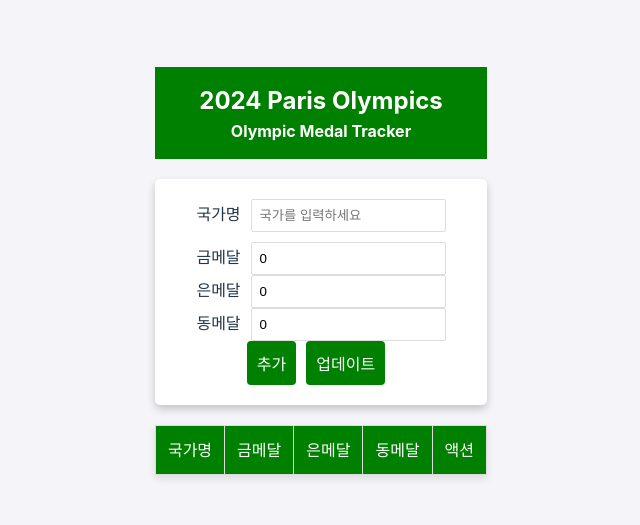
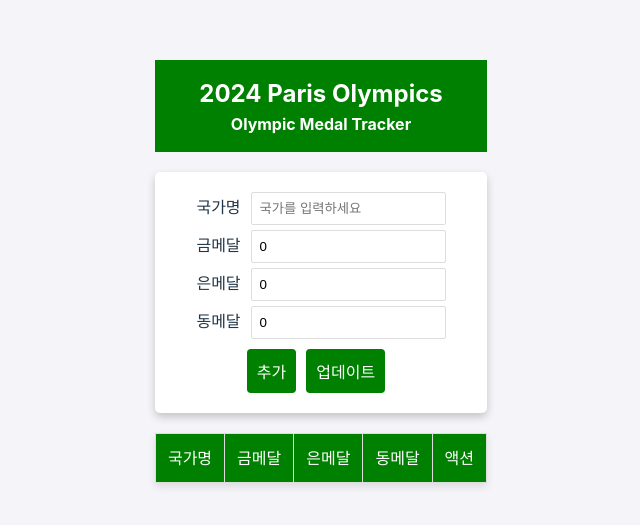
Before and after one commit to gksek015/Medal-Tracker, a React (Vite) app: page / in a window 1280 px wide. Shown: the part 119-644 px from the top of the page, without its empty margins (319-959 px from the left). Built offline with nearby package versions, Linux system fonts and the light colour scheme.

Commit message:
css 완료

```diff
--- a/src/App.css
+++ b/src/App.css
@@ -31,7 +31,6 @@ label {
 form {
   display: flex;
   flex-direction: column;
-  gap: 10px;
   padding: 20px;
   max-width: 300px;
   margin: 20px auto;
@@ -49,6 +48,7 @@ form input[type="number"] {
   padding: 8px;
   border: 1px solid #ddd;
   border-radius: 2px;
+  margin-bottom: 5px;
 }
 
 form button {
@@ -59,6 +59,7 @@ form button {
   border-radius: 4px;
   cursor: pointer;
   margin-right: 10px;
+  margin-top: 5px;
   transition: background-color 0.3s;
 }
 
```
